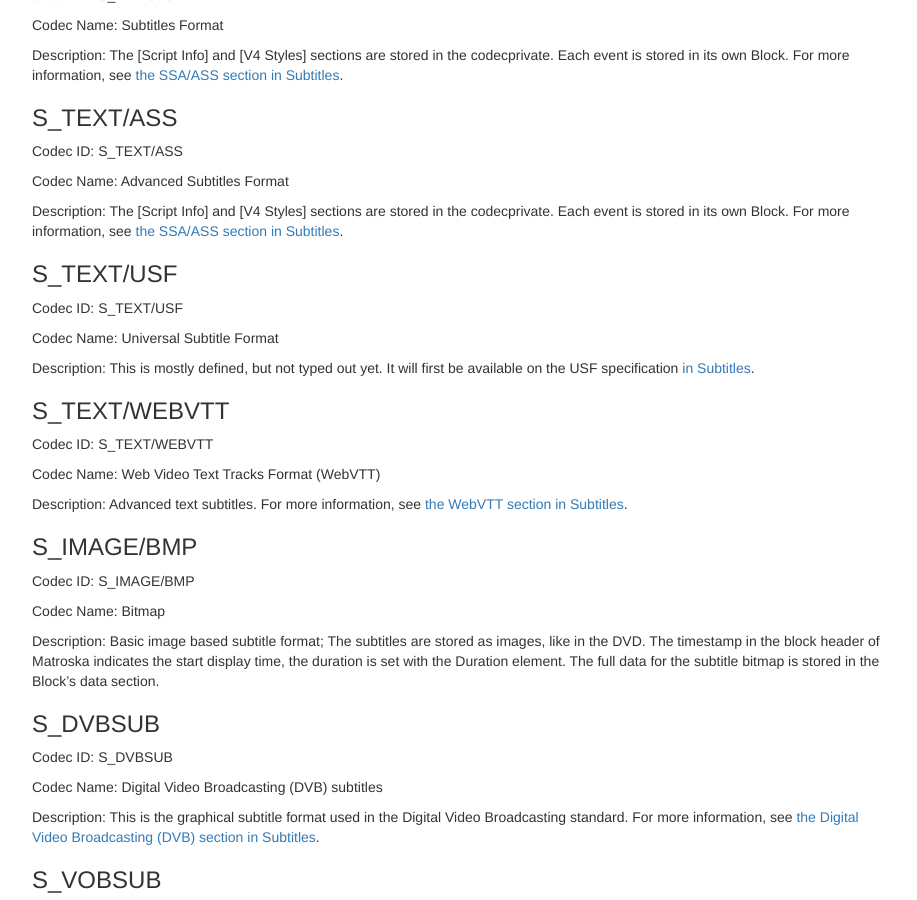
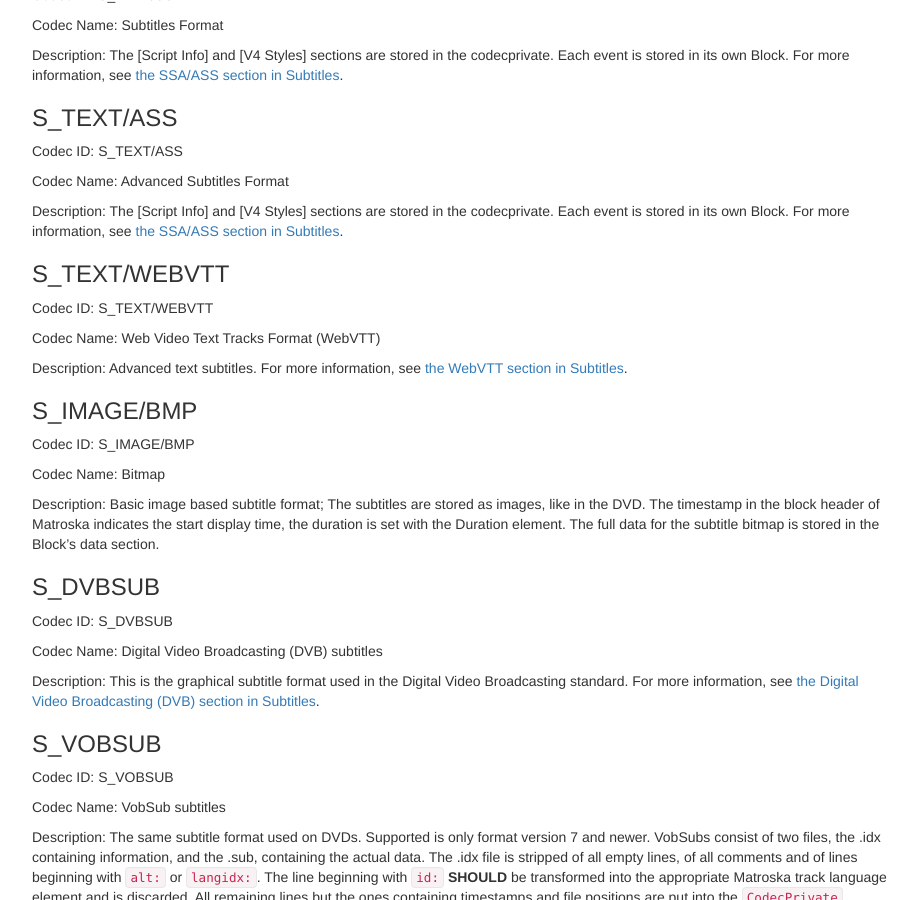
Before and after one commit to ietf-wg-cellar/matroska-specification, a Jekyll site: the page built from codec_specs.md, in a window 1280 px wide and 900 px high, scrolled down 13825 px. Shown: the whole window, without its empty margins (273-1190 px from the left). Built offline with Jekyll 4.4.1, drawn with Linux system fonts in a browser that asks for light colours.

Commit message:
remove USF from codecs
It's not even defined properly.

```diff
--- a/codec_specs.md
+++ b/codec_specs.md
@@ -823,14 +823,6 @@ Codec Name: Advanced Subtitles Format
 Description: The [Script Info] and [V4 Styles] sections are stored in the codecprivate. Each event is stored in its own Block.
 For more information, see [the SSA/ASS section in Subtitles](#subtitles).
 
-### S_TEXT/USF
-
-Codec ID: S_TEXT/USF
-
-Codec Name: Universal Subtitle Format
-
-Description: This is mostly defined, but not typed out yet. It will first be available on the USF specification [in Subtitles](#subtitles).
-
 ### S_TEXT/WEBVTT
 
 Codec ID: S_TEXT/WEBVTT
```
Also changed, not shown: subtitles.md (+0 -4 lines).
